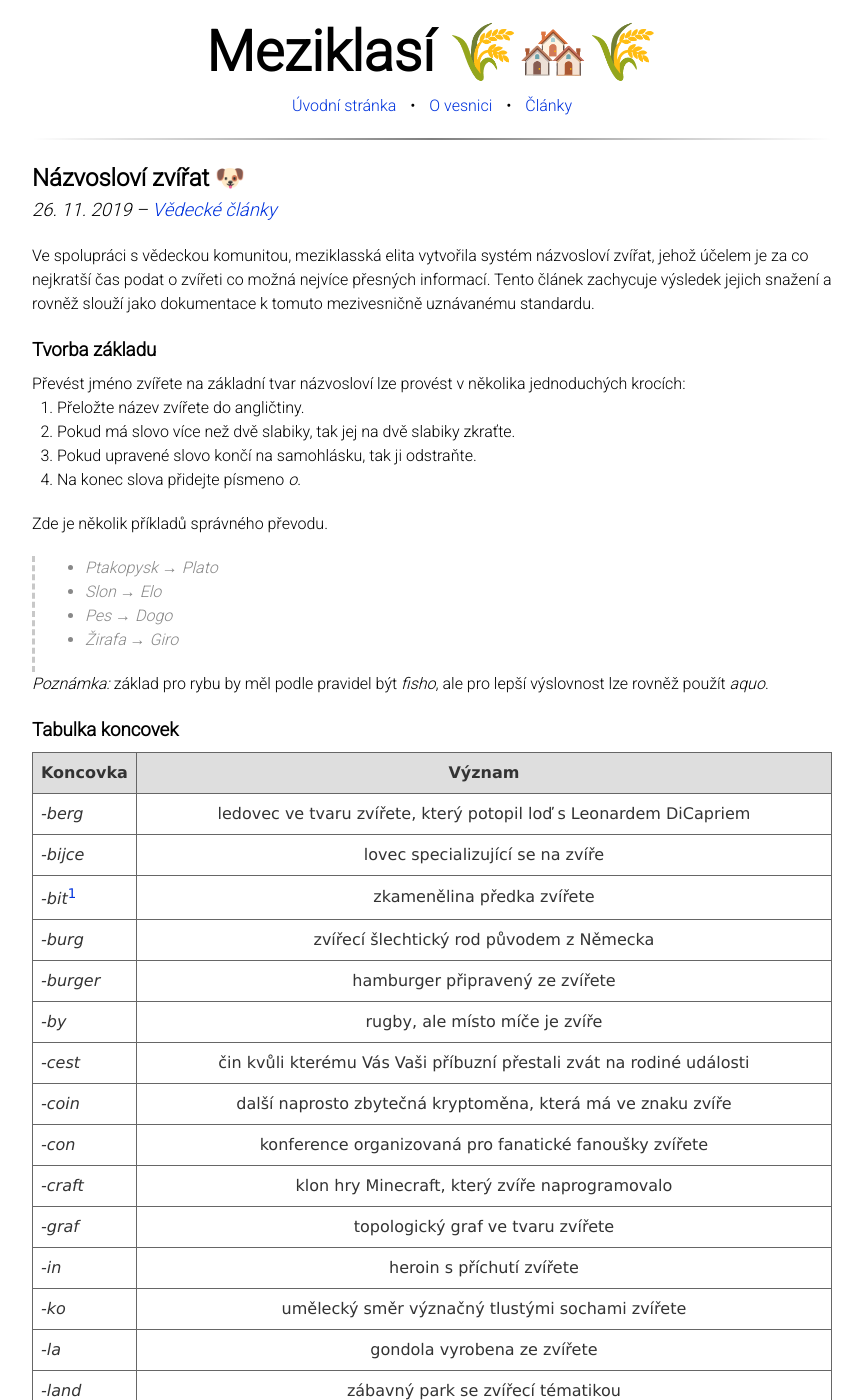
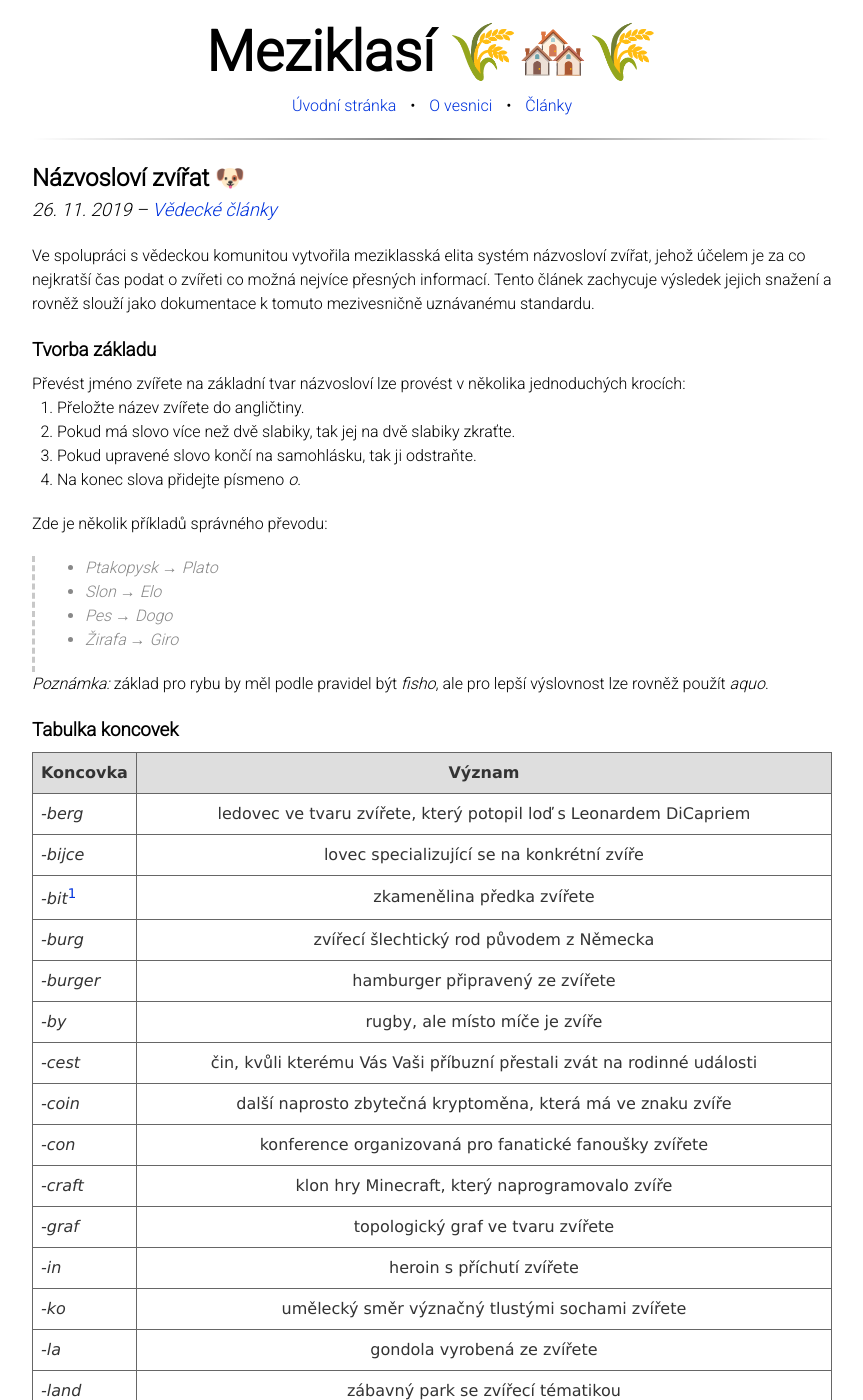
Before and after one commit to Meziklassociation/meziklasi, a Jekyll site: the page built from _posts/2019-11-26-zvireci-nazvoslovi.md, in a window 1280 px wide and 1400 px high. Shown: the whole window, without its empty margins (208-1071 px from the left). Built offline with Jekyll 4.4.1, drawn with Linux system fonts in a browser that asks for light colours; nearby versions of some CDN libraries; some of the changed text lies outside the part shown.

Commit message:
post posting grammar fixes

```diff
--- a/_posts/2019-11-26-zvireci-nazvoslovi.md
+++ b/_posts/2019-11-26-zvireci-nazvoslovi.md
@@ -7,7 +7,7 @@ description: "Taky Vám připadá, že věta 'Ten pes má v hlavě langoš' je m
 note: -op
 ---
 
-Ve spolupráci s vědeckou komunitou, meziklasská elita vytvořila systém názvosloví zvířat, jehož účelem je za co nejkratší čas podat o zvířeti co možná nejvíce přesných informací. Tento článek zachycuje výsledek jejich snažení a rovněž slouží jako dokumentace k tomuto mezivesničně uznávanému standardu.
+Ve spolupráci s vědeckou komunitou vytvořila meziklasská elita systém názvosloví zvířat, jehož účelem je za co nejkratší čas podat o zvířeti co možná nejvíce přesných informací. Tento článek zachycuje výsledek jejich snažení a rovněž slouží jako dokumentace k tomuto mezivesničně uznávanému standardu.
 
 ### Tvorba základu
 Převést jméno zvířete na základní tvar názvosloví lze provést v několika jednoduchých krocích:
@@ -17,7 +17,7 @@ Převést jméno zvířete na základní tvar názvosloví lze provést v někol
 3. Pokud upravené slovo končí na samohlásku, tak ji odstraňte.
 4. Na konec slova přidejte písmeno _o_.
 
-Zde je několik příkladů správného převodu.
+Zde je několik příkladů správného převodu:
 
 > - Ptakopysk → _Plato_
 > - Slon → _Elo_
@@ -31,41 +31,41 @@ _Poznámka:_ základ pro rybu by měl podle pravidel být _fisho_, ale pro lepš
 | Koncovka             | Význam                                                                                      |
 | ---                  | :-:                                                                                         |
 | _-berg_              | ledovec ve tvaru zvířete, který potopil loď s Leonardem DiCapriem                           |
-| _-bijce_			   | lovec specializující se na zvíře															 |
+| _-bijce_			          | lovec specializující se na konkrétní zvíře															                                   |
 | _-bit_[^bit]         | zkamenělina předka zvířete                                                                  |
 | _-burg_              | zvířecí šlechtický rod původem z Německa                                                    |
 | _-burger_            | hamburger připravený ze zvířete                                                             |
 | _-by_                | rugby, ale místo míče je zvíře                                                              |
-| _-cest_			   | čin kvůli kterému Vás Vaši příbuzní přestali zvát na rodiné události						 |
+| _-cest_			           | čin, kvůli kterému Vás Vaši příbuzní přestali zvát na rodinné události						                |
 | _-coin_              | další naprosto zbytečná kryptoměna, která má ve znaku zvíře                                 |
-| _-con_			   | konference organizovaná pro fanatické fanoušky zvířete										 |
-| _-craft_             | klon hry Minecraft, který zvíře naprogramovalo                                              |
+| _-con_			            | konference organizovaná pro fanatické fanoušky zvířete										                            |
+| _-craft_             | klon hry Minecraft, který naprogramovalo zvíře                                              |
 | _-graf_              | topologický graf ve tvaru zvířete                                                           |
 | _-in_                | heroin s příchutí zvířete                                                                   |
 | _-ko_                | umělecký směr význačný tlustými sochami zvířete                                             |
-| _-la_                | gondola vyrobena ze zvířete                                                                 |
-| _-land_			   | zábavný park se zvířecí tématikou															 |
-| _-lit_[^lit]         | socha zvířete vytesána z jediného kusu kamene                                               |
-| _-log_               | vědec zkoumající zvíře                                                                      |
-| _-logie_             | vědní obor zabývající se zvířetem                                                           |
+| _-la_                | gondola vyrobená ze zvířete                                                                 |
+| _-land_			           | zábavný park se zvířecí tématikou															                                            |
+| _-lit_[^lit]         | socha zvířete vytesaná z jediného kusu kamene                                               |
+| _-log_               | vědec zkoumající určité zvíře                                                               |
+| _-logie_             | vědní obor zabývající se daným zvířetem                                                     |
 | _-logo_              | logo společnosti vlastněné zvířetem                                                         |
 | _-lyzér_             | paralyzér, který místo elektřinou paralyzuje ránou zvířetem                                 |
-| _-lýza_			   | chemický postup, kterým dokážete přítomnost zvířete v rostoku								 |
+| _-lýza_			           | chemický postup, kterým dokážete přítomnost zvířete v roztoku								                       |
 | _-láda_              | čokoláda ve tvaru zvířete                                                                   |
 | _-man_               | komiksový superhrdina, jehož skrytá identita je zvíře                                       |
 | _-metr_              | jednotka definovaná délkou zvířete                                                          |
-| _-mor_			   | stvoření ve fantazi románu Joanne Rowlingové, která o něm zpětně prohásí, že je gay		 |
-| _-mut_ 			   | zvíře s kly																				 |
+| _-mor_			            | stvoření ve fantasy románu Joanne Rowlingové, která o něm zpětně prohásí, že je gay		       |
+| _-mut_ 			           | zvíře s kly																			                                                            	 |
 | _-nium_              | těžký prvek objevený zvířetem                                                               |
 | _-náda_              | limonáda připravená ze zvířete                                                              |
-| _-nátor_             | robotické zvíře z budoucnosti, ztvárněné Arnoldem Schwarzeneggerem                          |
-| _-naut_[^naut]	   | zvíře, které je astronaut																	 |
+| _-nátor_             | robotické zvíře z budoucnosti ztvárněné Arnoldem Schwarzeneggerem                           |
+| _-naut_[^naut]	      | zvíře, které je astronaut																                                                 	 |
 | _-oid_               | geologický útvar utvořený ze zvířete                                                        |
 | _-pád_[^pad]         | vodopád, kde místo vody padají zvířata                                                      |
-| _-pogo_			   | pogo, kterého se účastní zvíře																 |
-| _-r_                 | provizorní vor vyroben svázáním zvířat k sobě                                               |
+| _-pogo_			           | pogo, kterého se účastní zvíře																                                              |
+| _-r_                 | provizorní vor vyrobený svázáním zvířat k sobě                                              |
 | _-ria_               | bájné podzemní město ve Středozemi zkonstruované zvířetem                                   |
-| _-rtila_             | mexický pokrm, připravený ze zvířete                                                        |
+| _-rtila_             | mexický pokrm připravený ze zvířete                                                         |
 | _-script_            | programovací jazyk, ve kterém jsou povolené pouze identifikátory zvuků, které zvíře vydává  |
 | _-stein_             | zvíře, které je členem německé industrial-metalové skupiny                                  |
 | _-steroid_[^steroid] | zvíře, které spadlo z vesmíru                                                               |
@@ -90,7 +90,7 @@ Zde naleznete několik vět, které se podařilo autorům názvosloví zachytit
 - Křižník Játanic se potopil po nárazu do birdobergu.
 - Jen si tak kopu na zahradě a vykopu duckoid...
 - Slyšel jsi už ten novej singl od Squidosteinu? Inkoust na reklamní letáky prej vyráběli sami!
-- U Snailografu nemá smysl hledat [minimální kostru](https://en.wikipedia.org/wiki/Minimum_spanning_tree), jelikož je bezobratlý a trvalo by to stejně moc dlouho.
+- U snailografu nemá smysl hledat [minimální kostru](https://en.wikipedia.org/wiki/Minimum_spanning_tree), jelikož je bezobratlý a trvalo by to stejně moc dlouho.
 - Požádal mě o ruku při romantické plavbě na sheepole.
 - Padaj mi kalhoty, protože jsem musel toho hada, kterýho používám místo pásku vrátit do snakovny.
 
@@ -101,8 +101,8 @@ Pozn.: některé z významů položek byly na žádost organizace PETA po<del>u<
 [^lit]: [monolit](https://cs.wikipedia.org/wiki/Monolit) byla původně socha [mončičáka](https://cs.wikipedia.org/wiki/Mon%C4%8Di%C4%8D%C3%A1k)
 [^pad]: Viktoriiny vodopády nejsou místo, kde padají Viktorie
 [^s]: tato koncovka je překvapivě užitečnější a frekventovanější, než se může na první pohled zdát
-[^naut]: první Dogonaut byla Laika
-[^steroid]: první Dogosteroid byla bohužel taky Laika
+[^naut]: první dogonaut byla Laika
+[^steroid]: první dogosteroid byla bohužel taky Laika
 [^t]: jediné zvíře rozbíjející tuto koncovku je Robin, protože robotický Robin je _robot_... což může být v některých situacích matoucí
 [^teka]: hypotéka v původním slova smyslu byla nákladná půjčka na hrocha, která kvůli postupnému ústupu hrochů do hor a do seriálů [KSP](https://ksp.mff.cuni.cz/) přejala význam nákladné půjčky
-[^werk]: Název skupiny [Kraftwerk](https://en.wikipedia.org/wiki/Kraftwerk) je jen zkomolenina slova Crabowerk
+[^werk]: název skupiny [Kraftwerk](https://en.wikipedia.org/wiki/Kraftwerk) je jen zkomolenina slova Crabowerk
```
Also changed, not shown: other parts of _posts/2019-11-26-zvireci-nazvoslovi.md (+2 -2 lines).
